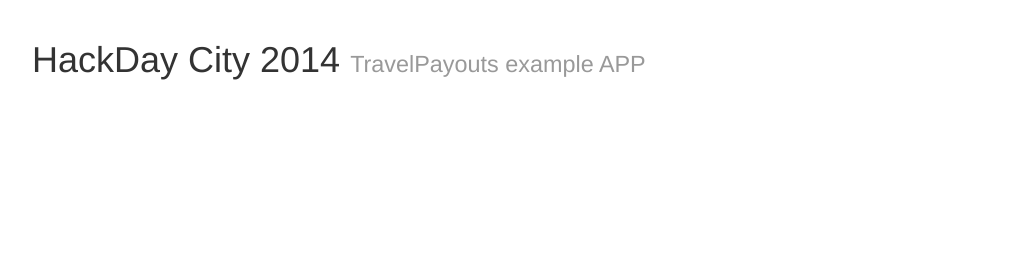
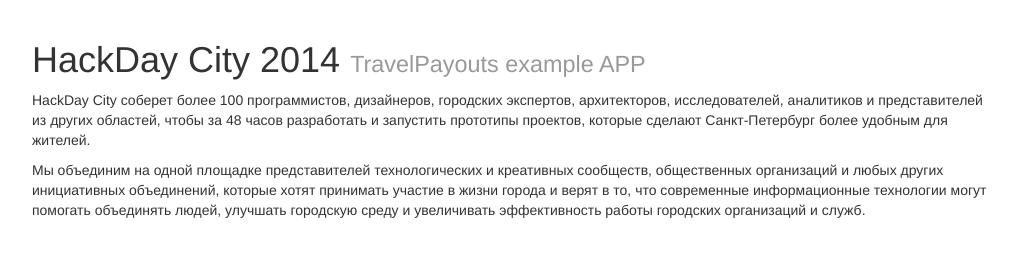
Before and after one commit to KosyanMedia/hackday-city-2014, a plain HTML site: page public/index.html in a window 1280 px wide. Shown: the whole page, without its empty margins (128-1143 px from the left). Drawn offline with Linux system fonts and the light colour scheme.

Commit message:
Add text info

```diff
--- a/public/index.html
+++ b/public/index.html
@@ -16,6 +16,12 @@
   </head>
   <body>
     <h1>HackDay City 2014 <small>TravelPayouts example APP</small></h1>
+    <p>
+      HackDay City соберет более 100 программистов, дизайнеров, городских экспертов, архитекторов, исследователей, аналитиков и представителей из других областей, чтобы за 48 часов разработать и запустить прототипы проектов, которые сделают Санкт-Петербург более удобным для жителей.
+    </p>
+    <p>
+      Мы объединим на одной площадке представителей технологических и креативных сообществ, общественных организаций и любых других инициативных объединений, которые хотят принимать участие в жизни города и верят в то, что современные информационные технологии могут помогать объединять людей, улучшать городскую среду и увеличивать эффективность работы городских организаций и служб.
+    </p>
     <script src="/js/jquery.min.js"></script>
     <script src="/js/bootstrap.min.js"></script>
     <script src="/js/cities.js"></script>
```
Also changed, not shown: 1 other file.
